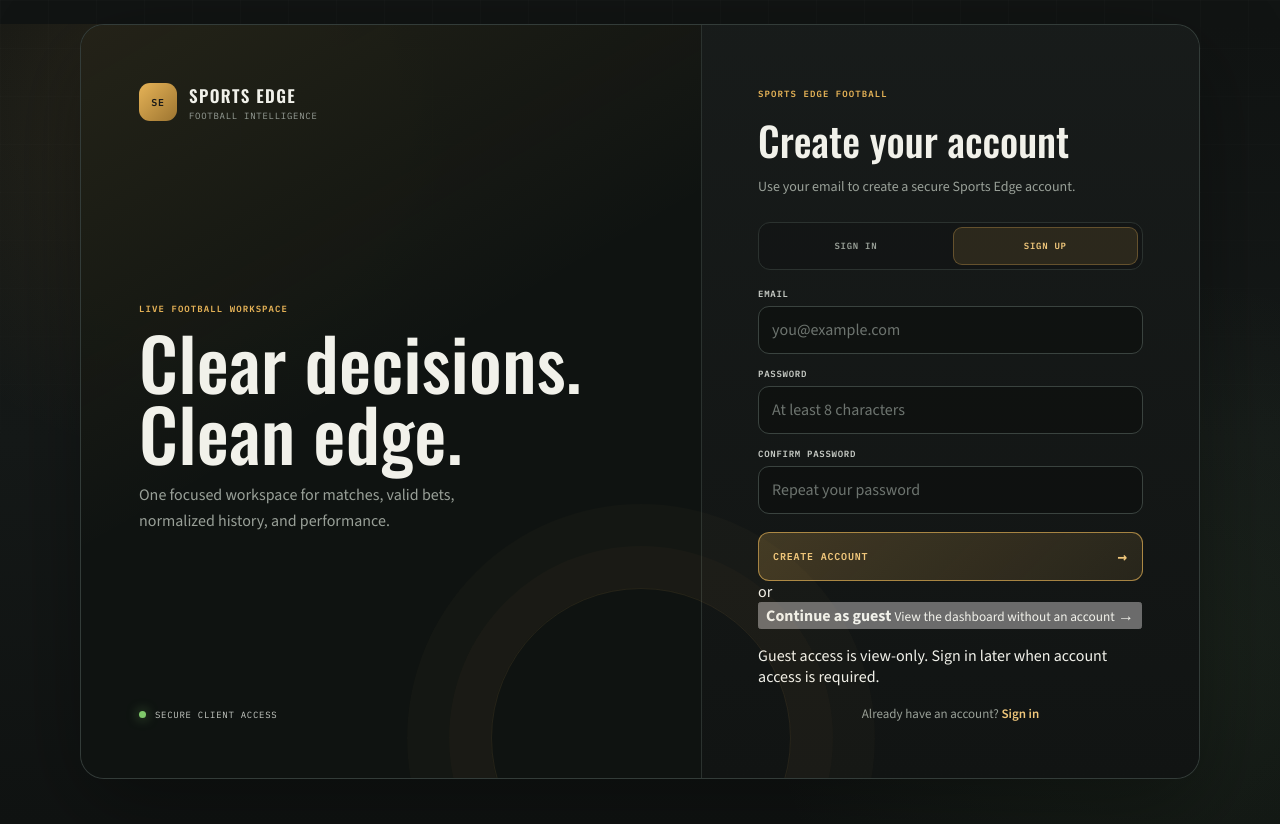
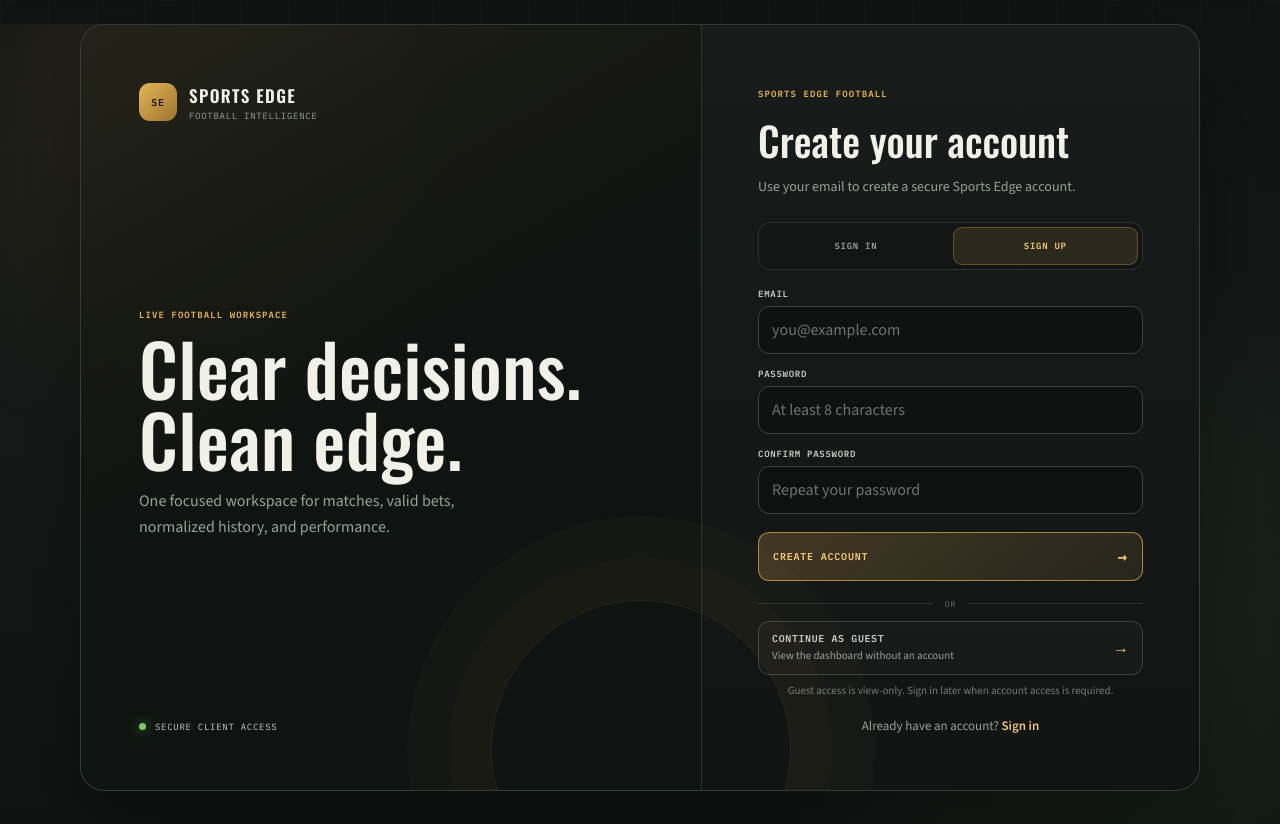
Before and after one commit to miiiigs/sports-edge-ai, a FastAPI app: page /signup in a window 1280 px wide. Run offline with FastAPI, Linux system fonts and the light colour scheme; parts of the project's set-up code (start-up, migrations or seed data) failed here and were passed over.

Commit message:
style(football): match guest access to auth theme

```diff
--- a/code/src/sports_ai/dashboard/static/auth.css
+++ b/code/src/sports_ai/dashboard/static/auth.css
@@ -289,6 +289,86 @@ body.auth-page::before {
   font-size: 16px;
 }
 
+.auth-divider {
+  display: flex;
+  align-items: center;
+  gap: 12px;
+  margin: 18px 0 12px;
+  color: #707873;
+  font-family: var(--font-mono);
+  font-size: 8px;
+  letter-spacing: 0.12em;
+  text-transform: uppercase;
+}
+
+.auth-divider::before,
+.auth-divider::after {
+  content: "";
+  height: 1px;
+  flex: 1;
+  background: var(--border);
+}
+
+.auth-guest-form {
+  margin: 0;
+}
+
+.auth-guest {
+  width: 100%;
+  min-height: 54px;
+  display: flex;
+  align-items: center;
+  justify-content: space-between;
+  gap: 16px;
+  padding: 10px 13px;
+  border: 1px solid var(--border-strong);
+  border-radius: 11px;
+  background: rgba(255, 255, 255, 0.018);
+  color: var(--text-soft);
+  text-align: left;
+  transition: border-color 0.16s ease, background 0.16s ease, color 0.16s ease;
+}
+
+.auth-guest:hover {
+  border-color: rgba(230, 179, 87, 0.40);
+  background: rgba(230, 179, 87, 0.055);
+  color: var(--text);
+}
+
+.auth-guest span,
+.auth-guest strong,
+.auth-guest small {
+  display: block;
+}
+
+.auth-guest strong {
+  font-family: var(--font-mono);
+  font-size: 10px;
+  letter-spacing: 0.06em;
+  text-transform: uppercase;
+}
+
+.auth-guest small {
+  margin-top: 3px;
+  color: var(--muted);
+  font-size: 11px;
+  font-weight: 400;
+}
+
+.auth-guest b {
+  color: var(--amber-strong);
+  font-size: 16px;
+  font-weight: 500;
+}
+
+.auth-guest-note {
+  margin: 8px 0 0;
+  color: #747c77;
+  font-size: 11px;
+  line-height: 1.45;
+  text-align: center;
+}
+
 .auth-footer-copy {
   margin: 18px 0 0;
   color: var(--muted);
@@ -311,6 +391,10 @@ body.auth-page::before {
   border: 1px solid var(--border);
   border-radius: 12px;
   background: rgba(255, 255, 255, 0.018);
+}
+
+.account-card--guest {
+  border-color: rgba(230, 179, 87, 0.20);
 }
 
 .account-card__avatar {
@@ -360,6 +444,9 @@ body.auth-page::before {
 
 .account-card__logout {
   min-height: 30px;
+  display: inline-flex;
+  align-items: center;
+  justify-content: center;
   padding: 6px 8px;
   border: 1px solid var(--border-strong);
   border-radius: 8px;
@@ -368,6 +455,7 @@ body.auth-page::before {
   font-family: var(--font-mono);
   font-size: 8px;
   letter-spacing: 0.06em;
+  text-decoration: none;
   text-transform: uppercase;
 }
 
```
